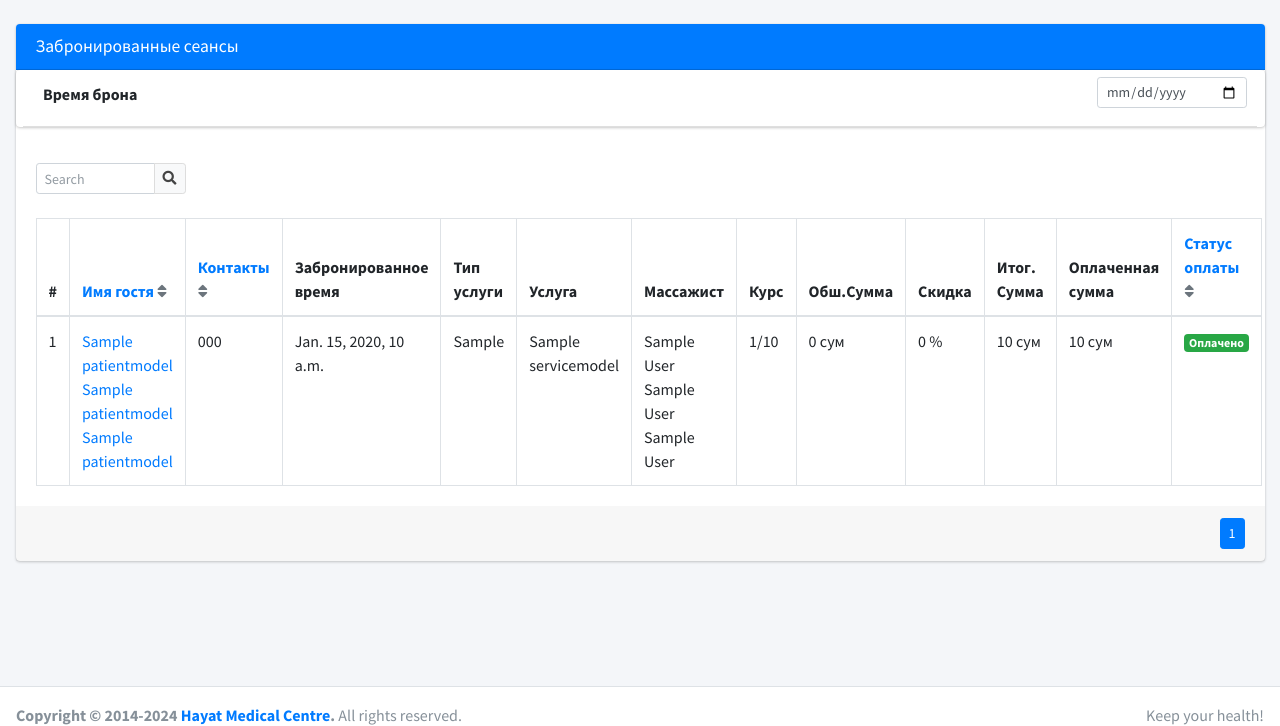
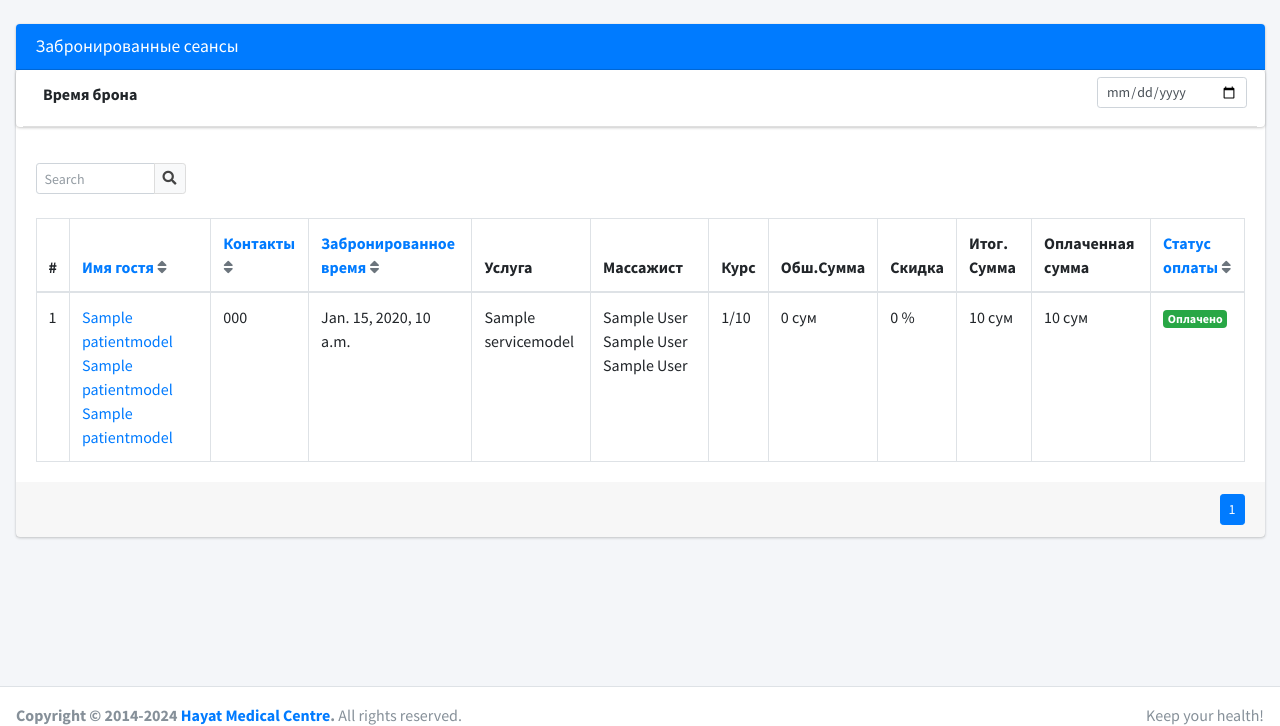
Before and after one commit to mu7affarmirzo/hayat_client_ease, a Django app: page /main_screen/ in a window 1280 px wide. Shown: the part 57-783 px from the top of the page. Run offline with Django 5.2, Linux system fonts and the light colour scheme; tables that the repository leaves empty hold one stand-in row (values such as "Sample post"); some libraries are stand-ins or nearby versions.

Commit message:
🔼Updated: mainscreen sorting

```diff
--- a/core/reception/views/auth.py
+++ b/core/reception/views/auth.py
@@ -68,6 +68,7 @@ def main_screen_view(request):
     if query:
         sessions = sessions.filter(
             Q(patient__f_name__icontains=query) |
+            Q(patient__created_at__icontains=query) |
             Q(patient__mobile_phone_number__icontains=query) |
             Q(massage__name__icontains=query)
         )
--- a/core/templates/reception/main_screen.html
+++ b/core/templates/reception/main_screen.html
@@ -111,8 +111,18 @@
                                                 {% endif %}
                                             </a>
                                         </th>
-                                        <th>Забронированное время</th>
-                                        <th>Тип услуги</th>
+                                        <th>
+                                            <a href="?{% if query %}table_search={{ query }}&{% endif %}sort={% if sort == 'created_at' %}-created_at{% else %}created_at{% endif %}">
+                                                Забронированное время
+                                                {% if sort == 'created_at' %}
+                                                    <i class="fas fa-sort-up"></i>
+                                                {% elif sort == '-created_at' %}
+                                                    <i class="fas fa-sort-down"></i>
+                                                {% else %}
+                                                    <i class="fas fa-sort text-muted"></i>
+                                                {% endif %}
+                                            </a>
+                                        </th>
                                         <th>Услуга</th>
                                         <th>Массажист</th>
                                         <th>Курс</th>
@@ -145,7 +155,6 @@
                                             </td>
                                             <td>{{ i.patient.mobile_phone_number|format_phone }}</td>
                                             <td>{{ i.created_at }}</td>
-                                            <td>{{ i.massage.type }}</td>
                                             <td>{{ i.massage.name }}</td>
                                             <td>{{ i.therapist.full_name }}</td>
                                             <td>{{ i.proceeded_sessions }}/{{ i.quantity }}</td>
```
